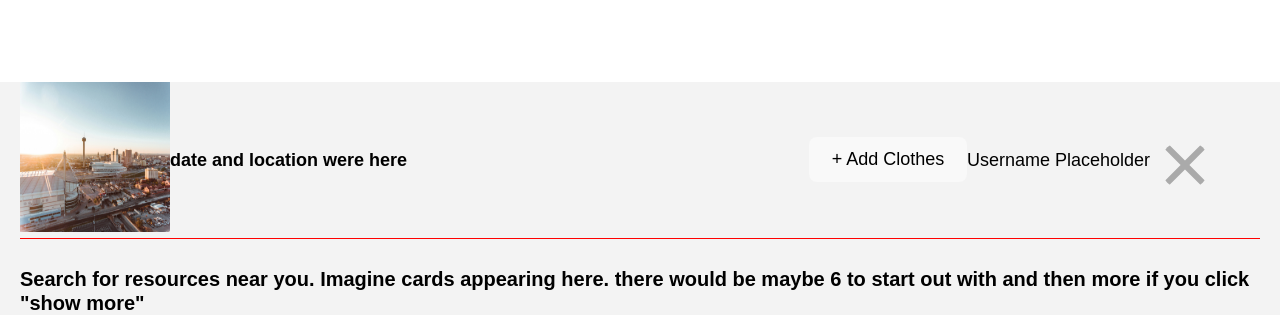
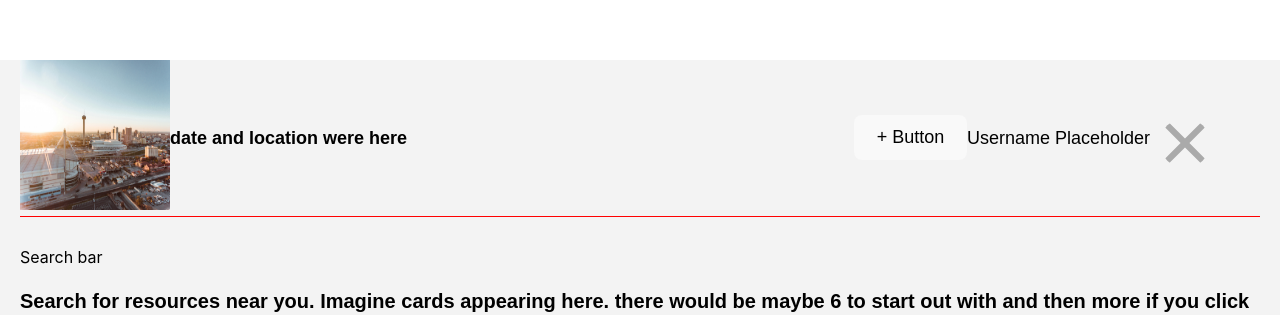
Before and after one commit to lydiacodes04/final-project, a React (Vite) app in the folder hello-vite/: page / in a window 1280 px wide. Shown: the part 154-469 px from the top of the page. Built offline with nearby package versions, Linux system fonts and the light colour scheme.

Commit message:
start designing website

```diff
--- a/hello-vite/src/components/Header/Header.jsx
+++ b/hello-vite/src/components/Header/Header.jsx
@@ -31,7 +31,7 @@ function Header() {
         <div className="header__nav">
           {
             <>
-              <button> + Add Clothes</button>
+              <button> + Button </button>
               <Link to="/profile" className="header__link">
                 <p className="header__username">Username Placeholder </p>
                 <img className="header__avatar" src={union} alt="avatar" />
--- a/hello-vite/src/components/Main/Main.css
+++ b/hello-vite/src/components/Main/Main.css
@@ -1,3 +1,6 @@
+.search_bar {
+  color: #000;
+}
 .cards__text {
   font-family: Cabinet Grotesk, sans-serif;
   font-size: 20px;
--- a/hello-vite/src/components/Main/Main.jsx
+++ b/hello-vite/src/components/Main/Main.jsx
@@ -18,6 +18,7 @@ function Main({
     <main>
       {/* <WeatherCard weatherData={weatherData} /> */}
       <section className="cards">
+        <p className="search_bar">Search bar</p>
         <p className="cards__text">
           Search for resources near you. Imagine cards appearing here. there
           would be maybe 6 to start out with and then more if you click "show
```
